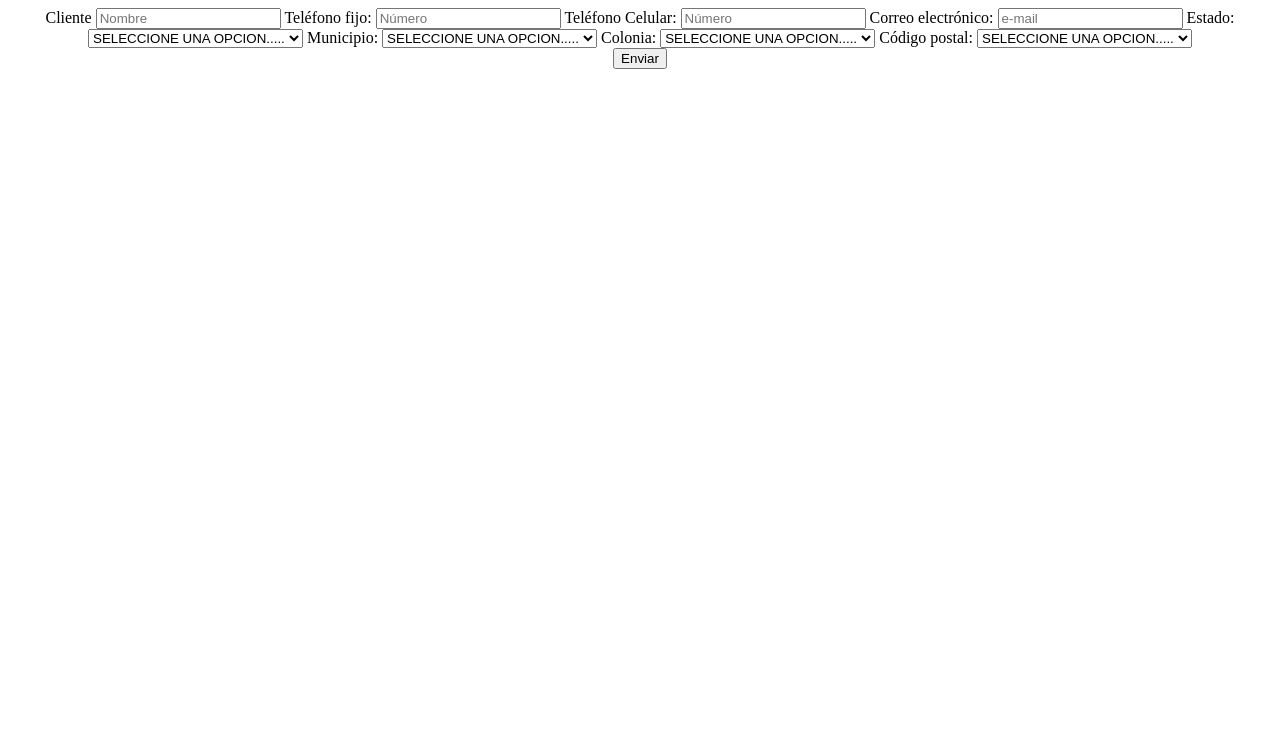
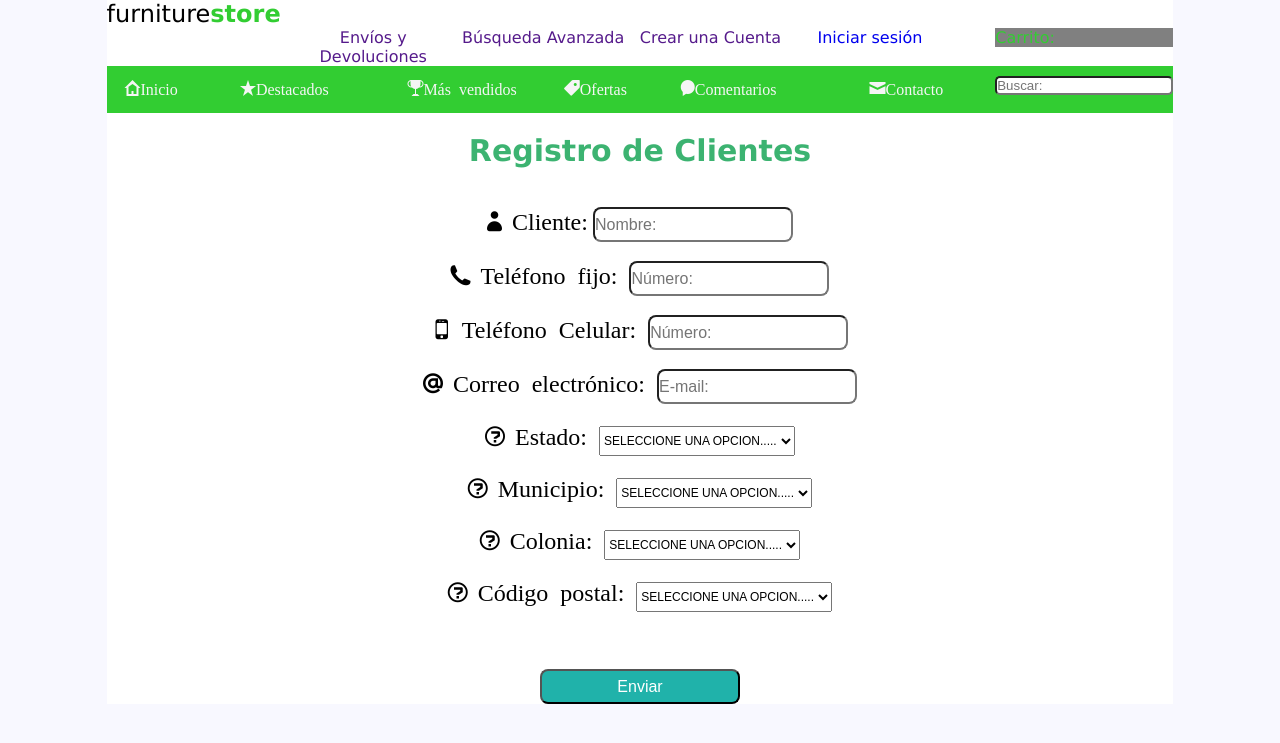
Before and after one commit to luisRodriguez1483/proyectoCarrito2, a PHP site: page /formularios/form_cliente.php in a window 1280 px wide. Shown: the top 743 px of the page. Run offline with PHP 8.4, Linux system fonts and the light colour scheme; data that the repository does not hold is empty; some libraries are stand-ins or nearby versions; some web fonts are replaced.

Commit message:
Estilos para formulario clientes

```diff
--- a/css/styleindex.css
+++ b/css/styleindex.css
@@ -306,6 +306,58 @@ body {
 }
 
 
+/*Estilos para registro de clientes*/
+
+.regclientes {
+    text-align: center;
+}
+
+.regclientes h1 {
+    font-size: 30px;
+    font-family: 'Lucida Sans', 'Lucida Sans Regular', 'Lucida Grande', 'Lucida Sans Unicode', Geneva, Verdana, sans-serif;
+    padding: 100px;
+    color: mediumseagreen;
+}
+
+.regclientes label {
+    padding-left: 10px;
+    font-size: 24px;
+}
+
+.regclientes input {
+    width: 200px;
+    border-radius: 8px;
+    height: 35px;
+    font-family: Arial, Helvetica, sans-serif;
+    font-size: 16px;
+}
+
+.mail {
+    font-size: 20px;
+}
+
+.submit {
+    background-color: lightseagreen;
+    color: white;
+    font-family: 'Lucida Sans', 'Lucida Sans Regular', 'Lucida Grande', 'Lucida Sans Unicode', Geneva, Verdana, sans-serif;
+}
+
+.submit:hover {
+    cursor: pointer;
+    background-color: mediumseagreen;
+}
+
+.span {
+    padding: 5px;
+}
+
+.select {
+    height: 30px;
+    font-family: Arial, Helvetica, sans-serif;
+    font-size: 12px;
+}
+
+
 /*Estilos para movil*/
 
 [class*="col-"] {
--- a/formularios/form_cliente.php
+++ b/formularios/form_cliente.php
@@ -1,11 +1,13 @@
 <!DOCTYPE HTML>
 <head>
 <meta charset="utf-8">
-<title>Formulario Cliente</title>
+<title>Registro de Clientes</title>
 <script src="jquery-3.1.1.min.js" type="text/javascript"></script>
 <script src="combosdinamicos.js" type="text/javascript"></script>
 
-<link rel="stylesheet" type="text/css" href="estilosform.css"/>
+<!--<link rel="stylesheet" type="text/css" href="estilosform.css"/>-->
+<link href="../css/styleindex.css" rel="stylesheet">
+    <link rel="stylesheet" href="../fonts/style.css">
 </head>
 
 <body>
@@ -13,24 +15,47 @@
                 		include '../conexion.php';
 
                 		?>
-     <center>
-     <div>
+     <div class="contenedor">
+	 <p class="furniture">furniture<b>store</b></p>
+    <ul class="cabecera">
+        <li class="col-2">
+            <a href=""></a>
+        </li>
+        <li class="col-2 col-m-12"><a href="">Envíos y Devoluciones</a></li>
+        <li class="col-2 col-m-12"><a href="">Búsqueda Avanzada</a></li>
+        <li class="col-2 col-m-12"><a href="">Crear una Cuenta</a></li>
+        <li class="col-2 col-m-12"><a href="../login.php">Iniciar sesión</a></li>
+        <li class="carrito col-2 col-m-12"><a href="">Carrito:</a></li>
+    </ul>
+	<header class="menu">
+        <ul>
+            <li class="col-1"><a href="../index.php"><span class="icon-home4">Inicio</span></a></li>
+            <li class="col-2"><a href=""><span class="icon-star2">Destacados</span></a></li>
+            <li class="col-2"><a href=""><span class="icon-trophy3">Más vendidos</span></a></li>
+            <li class="col-1"><a href=""><span class="icon-price-tag">Ofertas</span></a></li>
+            <li class="col-2"><a href=""><span class="icon-comment-alt2-fill">Comentarios</span></a></li>
+            <li class="col-2"><a href="../contacto.php"><span class="icon-mail5">Contacto</span></a></li>
+            <li class="col-2"><input type="text" name="buscador" value="" placeholder="Buscar:"></li>
+        </ul>
+    </header>
+	<article class="formulario">
+	<h1>Registro de Clientes</h1><br>
 	 <form method="post" action="cliente.php" class="formulario">
 
-              		<label class="formulario">Cliente</label>
-                	<input type="text" required name="txtcliente" class="caja" placeholder="Nombre"/>
+              		<span class="icon-user3 mail"><label>Cliente:</label></span>
+                	<input type="text" required name="txtcliente" class="incliente" placeholder="Nombre:"/><br><br>
 
-              		<label class="formulario">Teléfono fijo: </label>
-                	<input type="tel" required name="txttelefono" class="caja" placeholder="Número"/>
+              		<span class="icon-phone3 mail"><label>Teléfono fijo: </label></span>
+                	<input type="tel" required name="txttelefono" class="" placeholder="Número:"/><br><br>
 
-              		<label class="formulario">Teléfono Celular: </label>
-                	<input type="tel" required name="txttelefonocelular" class="caja" placeholder="Número"/>
+              		<span class="icon-mobile3 mail"><label>Teléfono Celular: </label></span>
+                	<input type="tel" required name="txttelefonocelular" class="" placeholder="Número:"/><br><br>
 
-              		<label class="formulario">Correo electrónico: </label>
-                	<input type="email" required name="txtcorreo" class="caja" placeholder="e-mail"/>
+              		<span class="icon-at2 mail"><label>Correo electrónico: </label></span>
+                	<input type="email" required name="txtcorreo" class="" placeholder="E-mail:"/><br><br>
 
-              		<label class="formulario">Estado: </label>
-                	<select id="testadocli">
+              		<span class="icon-question2 mail"><label>Estado: </label></span>
+                	<select id="testadocli" class="select">
                 		<option>SELECCIONE UNA OPCION.....</option>
                 		<?php
                 		try{
@@ -46,30 +71,28 @@
 								echo "ERROR DE CONSULTA ".$error->getMessage();
 						}
                 		?>
-                	</select>
-              		<label class="formulario">Municipio: </label>
-                	<select id="tmunicipiocli">
+                	</select><br><br>
+              		<span class="icon-question2 mail"><label>Municipio: </label></span>
+                	<select id="tmunicipiocli" class="select">
                 		<option>SELECCIONE UNA OPCION.....</option>
 
-                	</select>
+                	</select><br><br>
 
-                	<label class="formulario">Colonia: </label>
-                	<select id="tcoloniacli">
+                	<span class="icon-question2 mail"><label>Colonia: </label></span>
+                	<select id="tcoloniacli" class="select">
                 		<option>SELECCIONE UNA OPCION.....</option>
 
-                	</select>
+                	</select><br><br>
 
-                	<label class="formulario">Código postal: </label>
-                	<select id="tcpcli">
+                	<span class="icon-question2 mail"><label>Código postal: </label></span>
+                	<select id="tcpcli" class="select">
                 		<option>SELECCIONE UNA OPCION.....</option>
 
-                	</select>
-					<center>
-                	<input type="submit" value="Enviar" class="btn" /></a>
-                    </center>
+                	</select><br><br><br><br>
+                	<input type="submit" value="Enviar" class="submit" /></a>
      </form>
+	 </article>
      </div>
-     </center>
 </body>
 
 <footer>
```
Also changed, not shown: README.md, images/img1.jpg (deleted), images/img2.jpg (deleted), images/img3.jpg (deleted).
